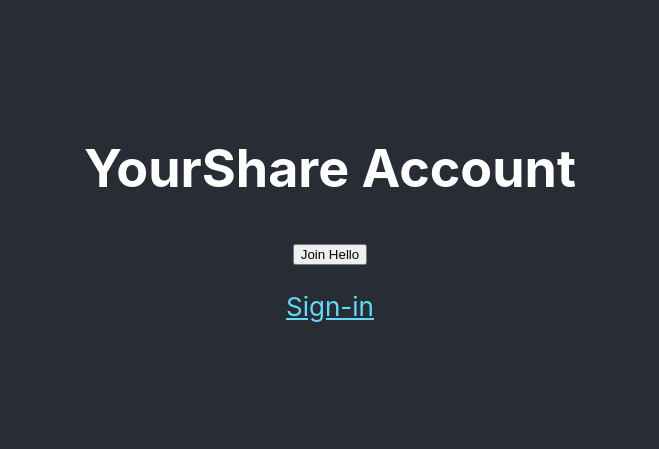
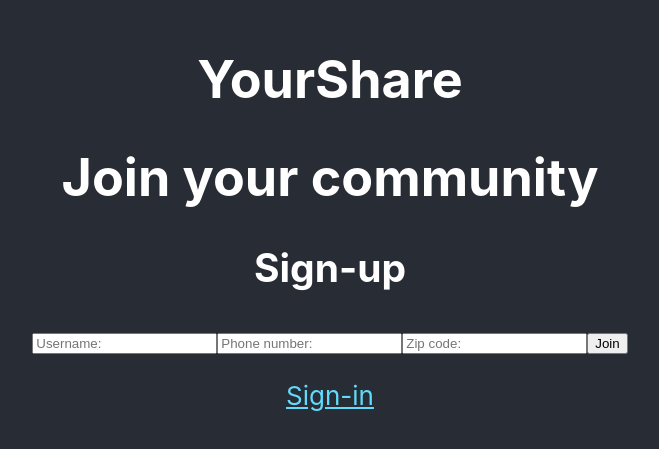
Before and after one commit to aqw1772/Localized, a React (Create React App) app in the folder yourshare/: page / in a window 1280 px wide. Shown: the part 175-624 px from the top of the page, without its empty margins (310-969 px from the left). Built offline with nearby package versions, Linux system fonts and the light colour scheme.

Commit message:
Added basic elements of the sign-in page

```diff
--- a/yourshare/src/pages/AccountPage.tsx
+++ b/yourshare/src/pages/AccountPage.tsx
@@ -9,10 +9,24 @@ export class AccountPage extends React.Component<AccountScreenProps> {
   render() {
     return (
       <div>
-        <h1>YourShare Account</h1>
-        <button onClick={(e) => this.props.changePage(pages.BrowsePage)}>
-          Join Hello
-        </button>
+        <div>
+          <h1>YourShare</h1>
+        </div>
+
+        <div>
+          <h1>Join your community</h1>
+          <h2>Sign-up</h2>
+          <form>
+            <input type="text" placeholder="Username:"/>
+            <input type="text" placeholder="Phone number:"/>
+            <input type="text" placeholder="Zip code:"/>
+
+            {/* <input type="submit" /> */}
+            <button onClick={(e) => this.props.changePage(pages.BrowsePage)}>
+              Join
+            </button>
+          </form>
+        </div>
         <p className="App-link" onClick={(e) => this.props.changePage(pages.BrowsePage)}>
           Sign-in
         </p>
```
